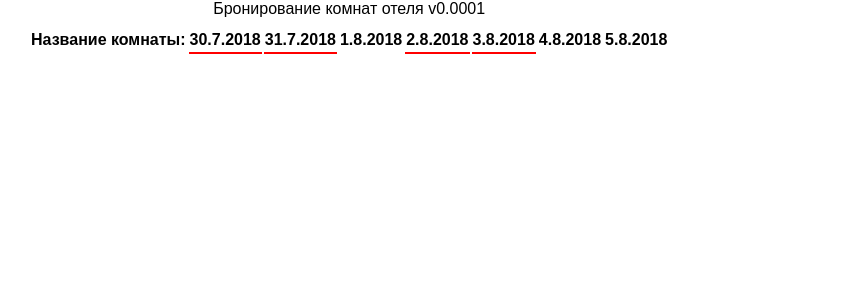
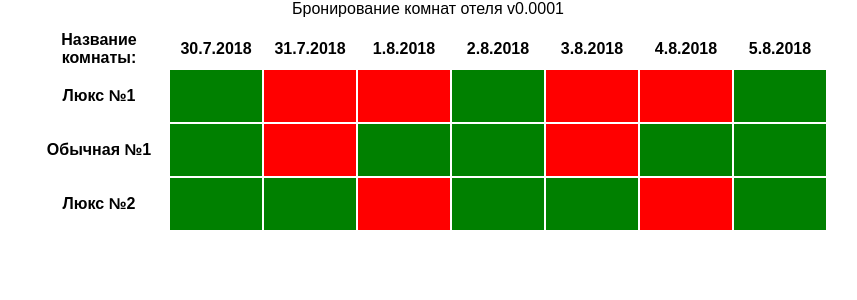
Before and after one commit to Stradler/hotelReact, a React (Create React App) app: page / in a window 1280 px wide. Shown: the top 300 px of the page, without its empty margins (212-1069 px from the left). Built offline with nearby package versions, Linux system fonts and the light colour scheme.

Commit message:
change store to have days stored in form day:boolean with changed interfaces

```diff
--- a/src/actions/constants/index.ts
+++ b/src/actions/constants/index.ts
@@ -0,0 +1,2 @@
+export const CLICK_DAY = "CLICK_DAY";
+export type CLICK_DAY = typeof CLICK_DAY;
--- a/src/actions/index.ts
+++ b/src/actions/index.ts
@@ -0,0 +1,10 @@
+import * as constants from "./constants";
+import {action, ActionType} from "typesafe-actions";
+
+
+export const clickDay =
+    (id: string, dayIndex: number) =>
+        action(constants.CLICK_DAY, id, dayIndex);
+
+
+export type Click_Action = ActionType<typeof clickDay>;
--- a/src/components/Table.tsx
+++ b/src/components/Table.tsx
@@ -22,7 +22,7 @@ const Table: React.SFC<TableProps> = ({week, rooms, bookedRooms}) => {
             </thead>
             <tbody>
                 {rooms.map(room => (
-                    <TableRow key={room} {...bookedRooms[room]}/>
+                    <TableRow key={room} {...bookedRooms[room]} week={week}/>
                 ))}
             </tbody>
         </table>
--- a/src/components/TableCell.tsx
+++ b/src/components/TableCell.tsx
@@ -1,10 +1,18 @@
 import * as React from "react";
 import "./TableCell.css";
-import {BookedDayProp} from "../helpers/generateRooms";
+// import {BookedDayProp} from "../helpers/generateRooms";
+import classNames from "classnames";
 
-const TableCell:React.SFC<BookedDayProp> = ({booked, day}) => {
+export interface BookedComponent{
+    booked: boolean;
+}
+
+const TableCell:React.SFC<BookedComponent> = ({booked}) => {
     return(
-        <td className = {booked ? "booked" : ""}>
+        <td className = {classNames({
+            TableCell: true,
+            booked: booked ? true : false
+        })}>
 
         </td>
     )
--- a/src/components/TableRow.tsx
+++ b/src/components/TableRow.tsx
@@ -2,16 +2,22 @@ import * as React from "react";
 import "./TableRow.css";
 import {RoomProp} from "../helpers/generateRooms";
 import TableCell from "./TableCell";
-// import TableTh from "./Table";
+import {TableTh} from "./Table";
+
+interface RoomPropComponent extends RoomProp {
+
+    week: string[];
+}
 
 
 //пропсами в TableRow отправлять набор для этой комнаты
 
-const TableRow:React.SFC<RoomProp> = ({name, bookedDays}) => {
+const TableRow:React.SFC<RoomPropComponent> = ({name, bookedDays, week}) => {
     return(
         <tr>
-            {bookedDays.map((day, index) => (
-                <TableCell key={`${name}${index}`} {...day} />
+            <TableTh name={name}/>
+            {week.map((day, index) => (
+                <TableCell key={`${name}${index}`} booked={bookedDays[day]} />
             ))}
         </tr>
     );
--- a/src/containers/Table.tsx
+++ b/src/containers/Table.tsx
@@ -1,11 +1,17 @@
 import {connect} from "react-redux";
 import Table from "../components/Table";
 import {Rooms} from "../helpers/generateRooms";
+import {clickDay, Click_Action} from "../actions";
+import * as Redux from 'redux'
 
 export interface TableProps {
     week: string[];
     rooms: string[];
     bookedRooms: Rooms;
+}
+
+export interface DispatchProps {
+  handleDayClick: (id: string, dayIndex: number) => void;
 }
 
 
@@ -18,4 +24,9 @@ const mapStateToProps = ({week, rooms, bookedRooms}: TableProps) => {
     }
   }
 
-export default connect(mapStateToProps)(Table);
+const mapDispatchToProps = (dispatch: Redux.Dispatch<Click_Action>):DispatchProps=> ({
+  handleDayClick: (id:string, dayIndex:number) => dispatch(clickDay(id, dayIndex))
+});
+
+
+export default connect(mapStateToProps, mapDispatchToProps)(Table);
--- a/src/helpers/generateRooms.ts
+++ b/src/helpers/generateRooms.ts
@@ -9,12 +9,11 @@ export interface Rooms {
 
 export interface RoomProp {
     name: string;
-    bookedDays: BookedDayProp[];
+    bookedDays: BookedDayProp;
 }
 
 export interface BookedDayProp {
-    booked: boolean;
-    day: string;
+    [x: string]: boolean;
 }
 
 
@@ -40,12 +39,9 @@ export function generateRooms(number: number): Rooms{
 
 export function generateRoom(name: string, week: string[]): RoomProp{
     const weekLength:number = 7;
-    const room:  RoomProp = {name, bookedDays: []};
+    const room:  RoomProp = {name, bookedDays: {}};
     for(let i = 0; i < weekLength; i++){
-        room.bookedDays[i] = {
-            booked: generateBoolean(),
-            day: week[i]
-        }
+        room.bookedDays[week[i]] = generateBoolean()
     }
     return room;
 }
--- a/src/reducers/bookedRooms.ts
+++ b/src/reducers/bookedRooms.ts
@@ -1,6 +1,6 @@
 import {generateRooms, Rooms} from "../helpers/generateRooms";
 
-const bookedRoomsGenerate: Rooms = generateRooms(1);
+const bookedRoomsGenerate: Rooms = generateRooms(3);
 
 export const roomsId: string[] = Object.keys(bookedRoomsGenerate);
 
```
Also changed, not shown: 1 other file (tests, documents, lock files or other folders).
